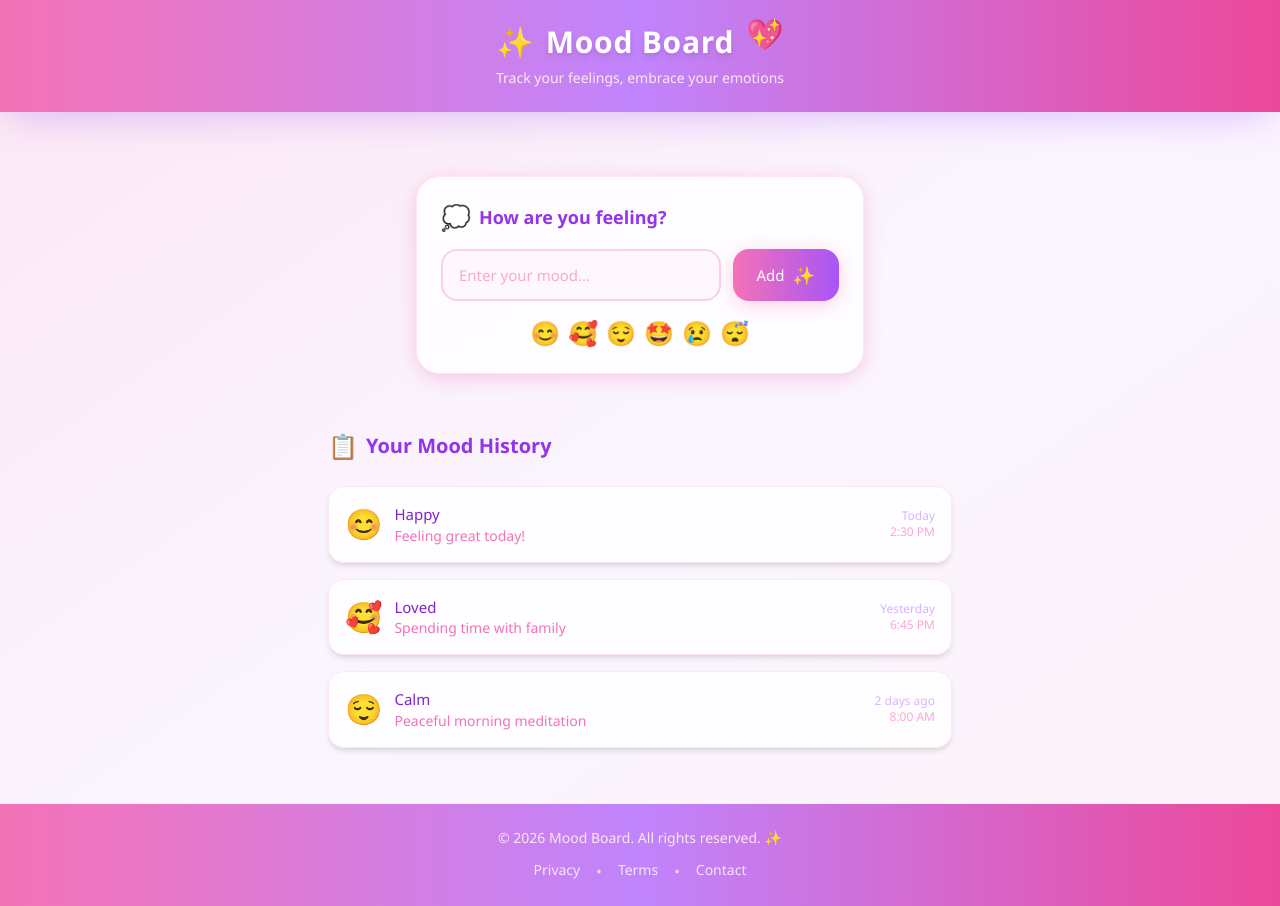
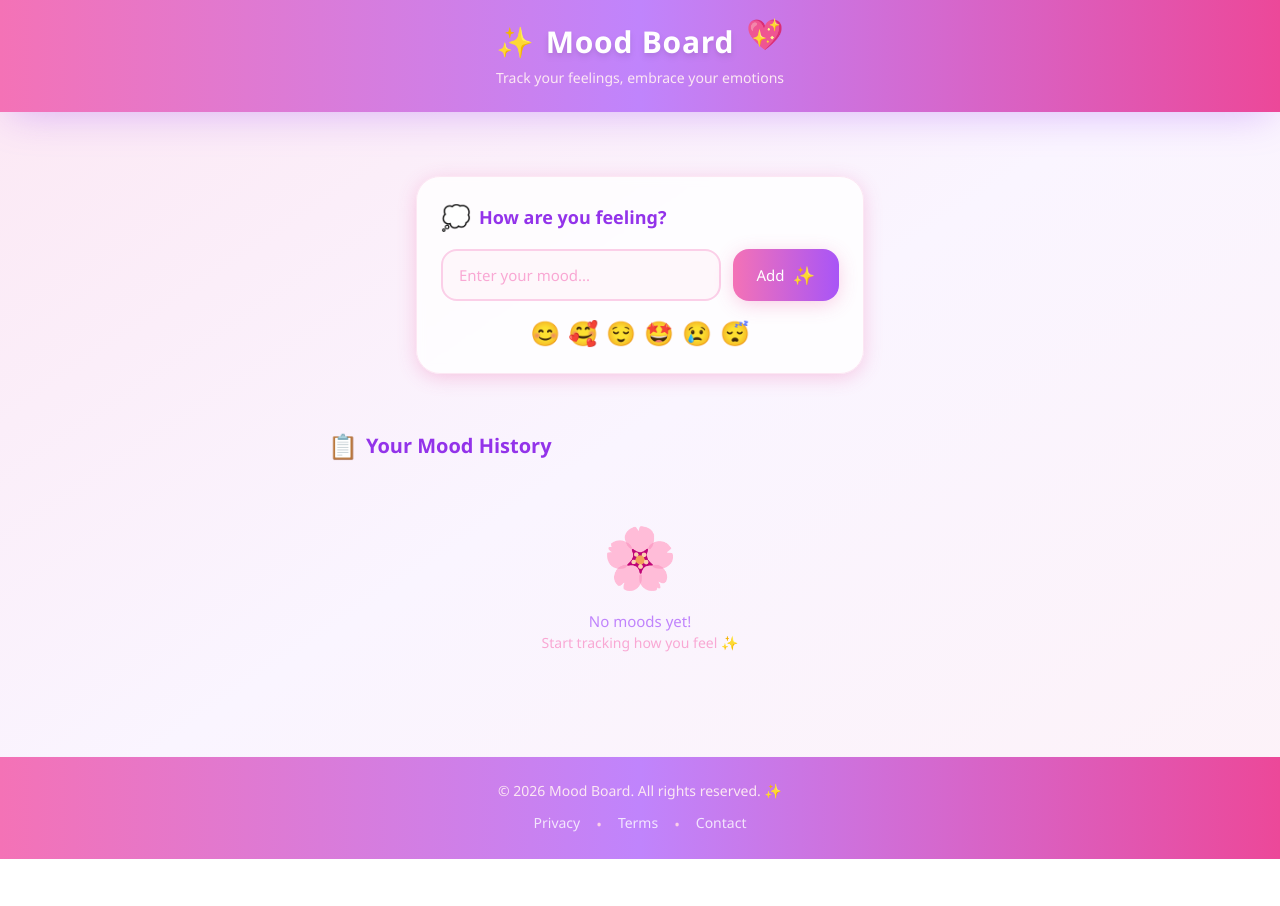
Before and after one commit to ayaosamaramadan/Mood-Board, a Vue app in the folder frontend/: page / in a window 1280 px wide. After the commit the page ends 859 px from the top, so only its background shows below. Built offline with nearby package versions, Linux system fonts and the light colour scheme.

Commit message:
send data by props of par

```diff
--- a/frontend/src/components/Home.vue
+++ b/frontend/src/components/Home.vue
@@ -1,7 +1,6 @@
 <script setup>
 import AppFooter from './Home/AppFooter.vue';
-import MoodList from './Home/MoodList.vue';
-import InputMood from './Home/InputMood.vue';
+import MoodSpace from './Home/MoodSpace.vue';
 import AppHeader from './Home/AppHeader.vue';
 
 </script>
@@ -10,8 +9,7 @@ import AppHeader from './Home/AppHeader.vue';
     <div class="min-h-screen flex flex-col bg-gradient-to-br from-pink-100 via-purple-50 to-pink-50">
         <AppHeader />
         <main class="flex-1 flex flex-col items-center px-4 py-8">
-            <InputMood />
-            <MoodList />
+            <MoodSpace/>
         </main>
         <AppFooter />
     </div>
--- a/frontend/src/components/Home/MoodList.vue
+++ b/frontend/src/components/Home/MoodList.vue
@@ -6,14 +6,14 @@
         </div>
 
 
-       <div class="grid gap-4">
-            <div class="group p-4 bg-white/80 backdrop-blur-sm rounded-2xl shadow-md hover:shadow-cute transition-all duration-300 border border-pink-100 hover:border-pink-200 hover:-translate-y-1">
+       <div v-if="list.length > 0" class="grid gap-4">
+            <div v-for="mood in list" :key="mood.id" class="group p-4 bg-white/80 backdrop-blur-sm rounded-2xl shadow-md hover:shadow-cute transition-all duration-300 border border-pink-100 hover:border-pink-200 hover:-translate-y-1">
                 <div class="flex items-center justify-between">
                     <div class="flex items-center gap-3">
-                        <span class="text-3xl group-hover:animate-bounce-slow">😊</span>
+                        <span class="text-3xl group-hover:animate-bounce-slow">{{ mood.emoji }}</span>
                         <div>
-                            <p class="font-medium text-purple-700">Happy</p>
-                            <p class="text-sm text-pink-400">Feeling great today!</p>
+                            <p class="font-medium text-purple-700">{{ mood.emoname }}</p>
+                            <p class="text-sm text-pink-400">{{ mood.description }}</p>
                         </div>
                     </div>
                     <div class="text-right">
@@ -22,41 +22,9 @@
                     </div>
                 </div>
             </div>
-
-            <div class="group p-4 bg-white/80 backdrop-blur-sm rounded-2xl shadow-md hover:shadow-cute transition-all duration-300 border border-pink-100 hover:border-pink-200 hover:-translate-y-1">
-                <div class="flex items-center justify-between">
-                    <div class="flex items-center gap-3">
-                        <span class="text-3xl group-hover:animate-bounce-slow">🥰</span>
-                        <div>
-                            <p class="font-medium text-purple-700">Loved</p>
-                            <p class="text-sm text-pink-400">Spending time with family</p>
-                        </div>
-                    </div>
-                    <div class="text-right">
-                        <p class="text-xs text-purple-300">Yesterday</p>
-                        <p class="text-xs text-pink-300">6:45 PM</p>
-                    </div>
-                </div>
-            </div>
-
-            <div class="group p-4 bg-white/80 backdrop-blur-sm rounded-2xl shadow-md hover:shadow-cute transition-all duration-300 border border-pink-100 hover:border-pink-200 hover:-translate-y-1">
-                <div class="flex items-center justify-between">
-                    <div class="flex items-center gap-3">
-                        <span class="text-3xl group-hover:animate-bounce-slow">😌</span>
-                        <div>
-                            <p class="font-medium text-purple-700">Calm</p>
-                            <p class="text-sm text-pink-400">Peaceful morning meditation</p>
-                        </div>
-                    </div>
-                    <div class="text-right">
-                        <p class="text-xs text-purple-300">2 days ago</p>
-                        <p class="text-xs text-pink-300">8:00 AM</p>
-                    </div>
-                </div>
-            </div>
         </div>
 
-        <div class="hidden text-center py-12">
+        <div v-else class="text-center py-12">
             <span class="text-6xl mb-4 block animate-float">🌸</span>
             <p class="text-purple-400 font-medium">No moods yet!</p>
             <p class="text-pink-300 text-sm">Start tracking how you feel ✨</p>
@@ -65,6 +33,13 @@
 </template>
 
 <script setup>
+defineProps({
+   list: {
+      type: Array,
+      required: true
+   }
+})
+
 </script>
 
 <style lang="scss" scoped>
--- a/frontend/src/components/Home/InputMood.vue
+++ b/frontend/src/components/Home/MoodSpace.vue
@@ -16,26 +16,43 @@
       </div>
       <div class="flex justify-center gap-2 mt-4">
          <button v-for="mood in defmoodList" :key="mood.emoji"
-            class="text-2xl hover:scale-125 transition-transform duration-200 hover:drop-shadow-lg" :title="mood.name"
+            class="text-2xl hover:scale-125 transition-transform duration-200 hover:drop-shadow-lg" :title="mood.emoname"
             @click="moodReaction = mood.id">
             {{ mood.emoji }}
          </button>
       </div>
    </div>
+
+   <MoodList :list="list" />
 </template>
 
 <script setup>
 import { defmoodList } from '@/data/list';
 import { ref, watchEffect } from 'vue';
+import MoodList from './MoodList.vue';
 
 const moodInput = ref('');
 const moodReaction = ref('');
+const list = ref([]);
 
 watchEffect(() => {
    console.log(moodInput.value)
    console.log(moodReaction.value)
 })
 
+function sendMood() {
+ const newMood = {
+      id: Date.now(),
+      emoji: defmoodList.find(m => m.id === moodReaction.value)?.emoji || '❓',
+      emoname: moodInput.value || 'Unnamed Mood',
+      description: moodInput.value ? `Feeling ${moodInput.value.toLowerCase()}` : 'No description provided'
+   };
+
+   list.value.push(newMood);
+   moodInput.value = '';
+   moodReaction.value = '';
+}
+
 </script>
 
 <style lang="scss" scoped></style>
--- a/frontend/src/data/list.ts
+++ b/frontend/src/data/list.ts
@@ -1,8 +1,8 @@
 export const defmoodList = [
-    { id: 1, emoji: '😊', name: 'Happy', description: 'Feeling great today!' },
-    { id: 2, emoji: '🥰', name: 'Loved', description: 'Spending time with family' },
-    { id: 3, emoji: '😌', name: 'Calm', description: 'Peaceful morning meditation' },
-    { id: 4, emoji: '🤩', name: 'Excited', description: 'Looking forward to the weekend!' },
-    { id: 5, emoji: '😢', name: 'Sad', description: 'Missing my friends' },
-    { id: 6, emoji: '😴', name: 'Tired', description: 'Long day at work' },
+    { id: 1, emoji: '😊', emoname: 'Happy', description: 'Feeling great today!' },
+    { id: 2, emoji: '🥰', emoname: 'Loved', description: 'Spending time with family' },
+    { id: 3, emoji: '😌', emoname: 'Calm', description: 'Peaceful morning meditation' },
+    { id: 4, emoji: '🤩', emoname: 'Excited', description: 'Looking forward to the weekend!' },
+    { id: 5, emoji: '😢', emoname: 'Sad', description: 'Missing my friends' },
+    { id: 6, emoji: '😴', emoname: 'Tired', description: 'Long day at work' },
 ];
```
